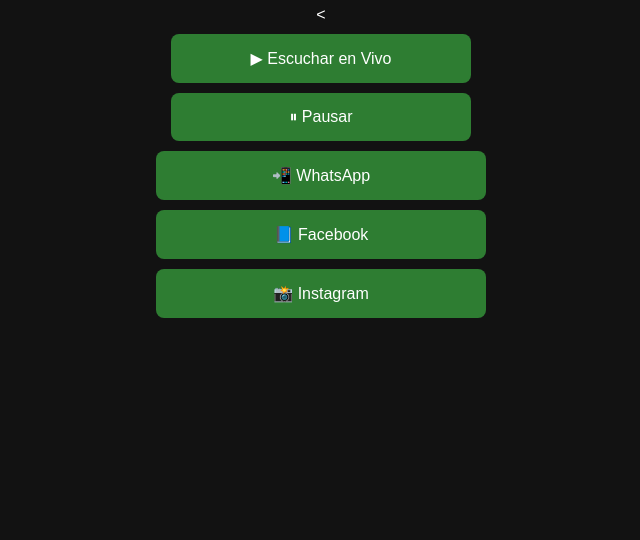
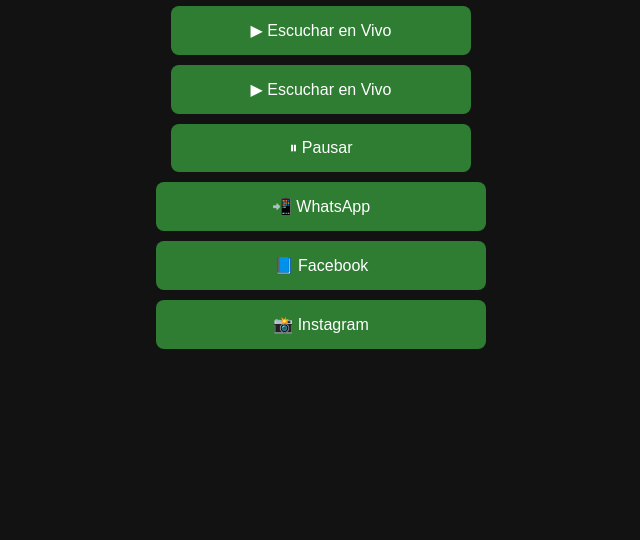
Before and after one commit to creciendocomolamostaza-tech/creciendo-en-jesus-radio, a plain HTML site: page index.html in a window 1280 px wide. Shown: the part 260-800 px from the top of the page, without its empty margins (319-959 px from the left). Drawn offline with Linux system fonts and the light colour scheme.

Commit message:
Update index.html

```diff
--- a/index.html
+++ b/index.html
@@ -13,7 +13,7 @@
     <img src="logo.png" class="logo">
     <h1>Creciendo en Jesús</h1>
 
-   <<audio id="radio" playsinline></audio>
+   <button onclick="openRadio()">▶ Escuchar en Vivo</button>
 
     <button onclick="playRadio()">▶ Escuchar en Vivo</button>
     <button onclick="stopRadio()">⏸ Pausar</button>
```
